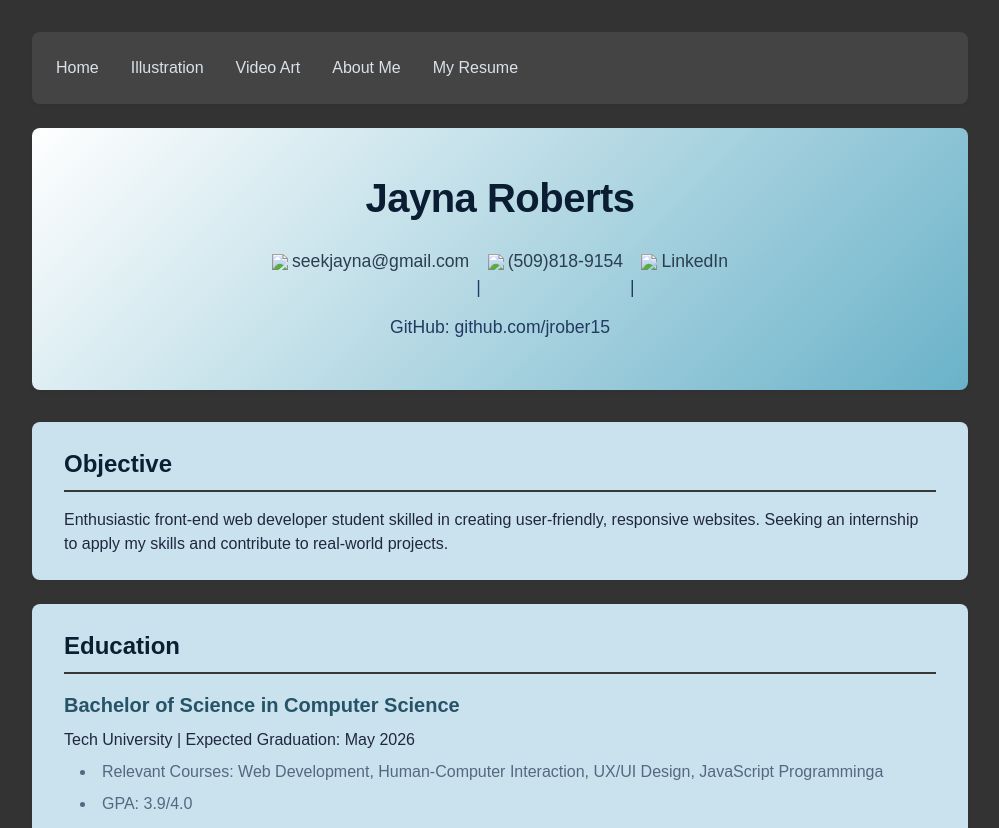
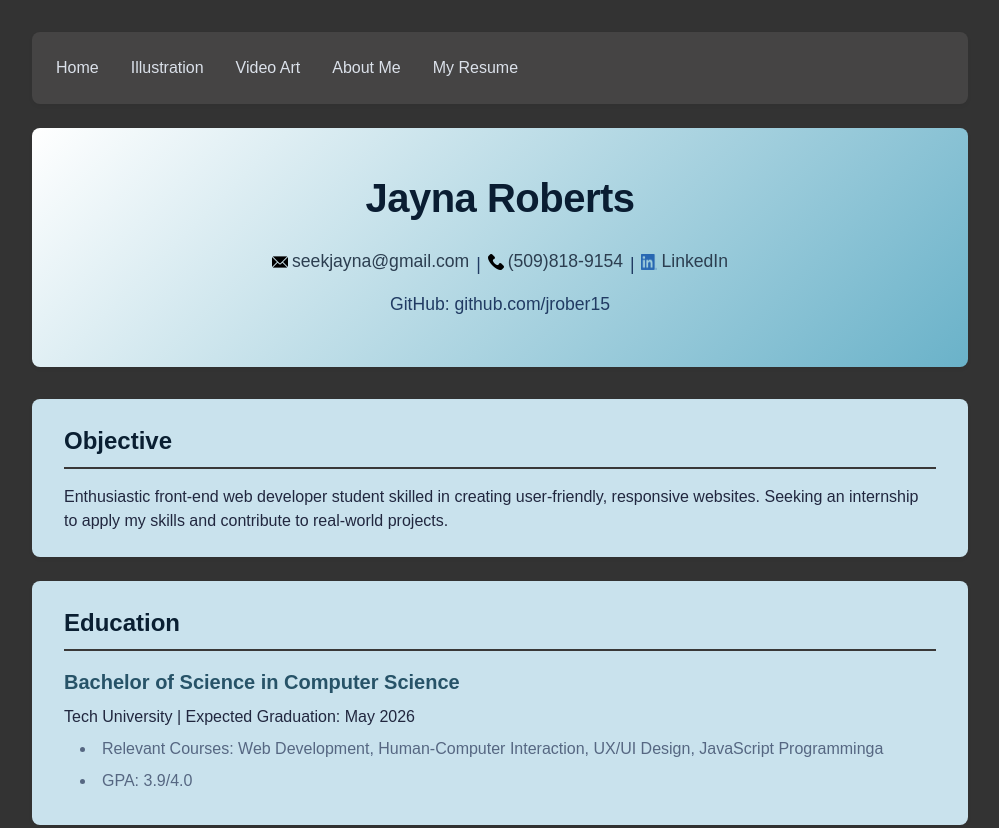
Before and after one commit to jrober15/Portfolio, a plain HTML site: page resume.html in a window 1280 px wide. Shown: the top 828 px of the page, without its empty margins (140-1139 px from the left). Drawn offline with Linux system fonts and the light colour scheme.

Commit message:
Update resume.html

```diff
--- a/resume.html
+++ b/resume.html
@@ -24,17 +24,17 @@
       <h1>Jayna Roberts</h1>
       <p class="contact-info">
         <a href="mailto:seekjayna@gmail.com" class="contact-link">
-          <img src="email_logo.png" alt="Email" class="contact-icon">
+          <img src="images/email_logo.png" alt="Email" class="contact-icon">
         seekjayna@gmail.com
       </a>
        |
         <a href="tel:5098189154" class="contact-link">
-          <img src="phone_logo.png" alt="Phone" class="contact-icon">
+          <img src="images/phone_logo.png" alt="Phone" class="contact-icon">
         (509)818-9154
       </a>
        |
       <a href="https://linkedin.com" class="contact-link">
-        <img src="linkedin_logo.png" alt="LinkedIn" class="contact-icon">
+        <img src="images/linkedin_logo.png" alt="LinkedIn" class="contact-icon">
       LinkedIn
       </a>
       <p class="contact-info"> GitHub: github.com/jrober15</p>
```
